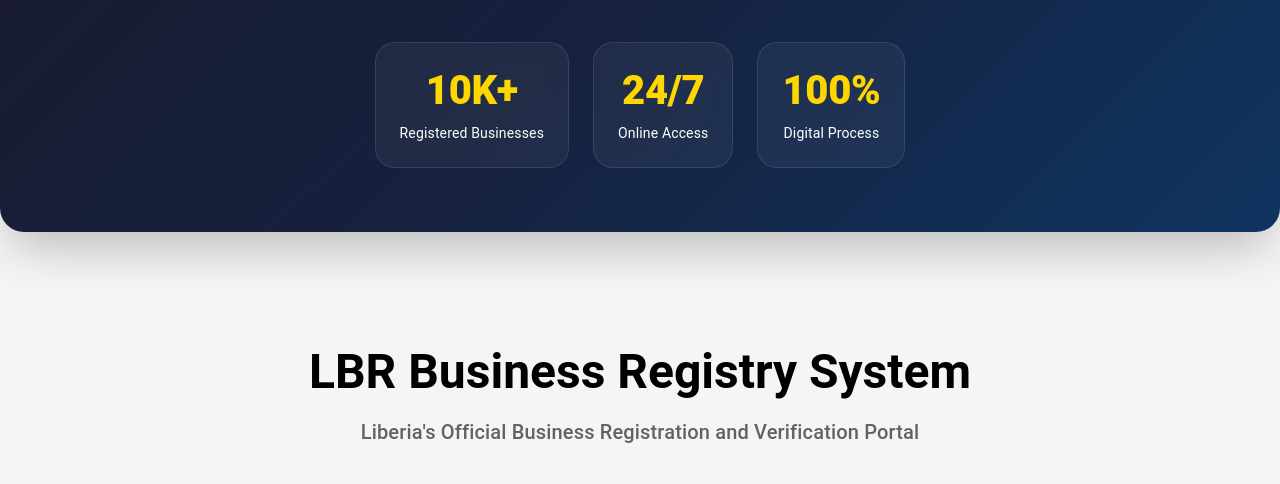
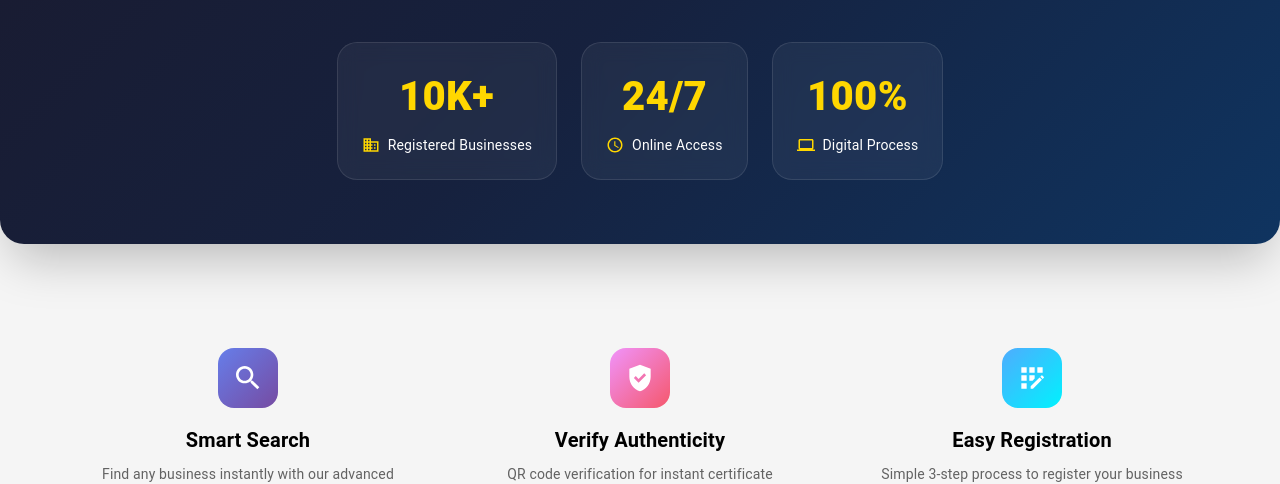
Before and after one commit to digitalliberia/lbr-frontend, a React (Create React App) app: page / in a window 1280 px wide. Shown: the part 321-805 px from the top of the page. Built offline with nearby package versions, Linux system fonts and the light colour scheme; no server answers; the HTML template or start-up script is replaced by a standard one.

Commit message:
Update PublicLayout.js

```diff
--- a/src/layouts/PublicLayout.js
+++ b/src/layouts/PublicLayout.js
@@ -11,9 +11,12 @@ import HomeIcon from '@mui/icons-material/Home';
 import LocationOnIcon from '@mui/icons-material/LocationOn';
 import PhoneIcon from '@mui/icons-material/Phone';
 import EmailIcon from '@mui/icons-material/Email';
-import SchoolIcon from '@mui/icons-material/School';
-import WorkspacePremiumIcon from '@mui/icons-material/WorkspacePremium';
-import SpeedIcon from '@mui/icons-material/Speed';
+import BusinessIcon from '@mui/icons-material/Business';
+import AccessTimeIcon from '@mui/icons-material/AccessTime';
+import ComputerIcon from '@mui/icons-material/Computer';
+import GppGoodIcon from '@mui/icons-material/GppGood';
+import CloudQueueIcon from '@mui/icons-material/CloudQueue';
+import SecurityIcon from '@mui/icons-material/Security';
 
 // Subtle fade in animation only (no blinking)
 const fadeIn = keyframes`
@@ -24,6 +27,25 @@ const fadeIn = keyframes`
   to {
     opacity: 1;
     transform: translateY(0);
+  }
+`;
+
+// Heartbeat animation for stat cards
+const heartbeat = keyframes`
+  0% {
+    transform: scale(1);
+  }
+  ￠ {
+    transform: scale(1.05);
+  }
+  40% {
+    transform: scale(1);
+  }
+  60% {
+    transform: scale(1.03);
+  }
+  100% {
+    transform: scale(1);
   }
 `;
 
@@ -78,6 +100,7 @@ const StatCard = styled(Box)(({ theme }) => ({
   textAlign: 'center',
   transition: 'all 0.3s ease',
   border: '1px solid rgba(255,255,255,0.1)',
+  cursor: 'pointer',
   '&:hover': {
     transform: 'translateY(-5px)',
     background: 'rgba(255,255,255,0.1)',
@@ -85,17 +108,30 @@ const StatCard = styled(Box)(({ theme }) => ({
   },
 }));
 
-const FeatureCard = styled(Box)(({ theme }) => ({
-  background: 'white',
-  borderRadius: '20px',
-  padding: theme.spacing(3),
-  textAlign: 'center',
+const AnimatedStatNumber = styled(Typography)(({ theme }) => ({
+  fontWeight: 800,
+  color: '#FFD700',
+  fontSize: '2.5rem',
+  display: 'inline-block',
+  animation: `${heartbeat} 2s ease-in-out infinite`,
+  '&:hover': {
+    animation: `${heartbeat} 1s ease-in-out infinite`,
+  },
+}));
+
+const FeatureIconWrapper = styled(Box)(({ theme }) => ({
+  background: 'linear-gradient(135deg, #667eea 0%, #764ba2 100%)',
+  borderRadius: '16px',
+  width: '60px',
+  height: '60px',
+  display: 'flex',
+  alignItems: 'center',
+  justifyContent: 'center',
+  marginBottom: theme.spacing(2),
   transition: 'all 0.3s ease',
-  boxShadow: '0 4px 20px rgba(0, 0, 0, 0.08)',
-  height: '100%',
   '&:hover': {
-    transform: 'translateY(-5px)',
-    boxShadow: '0 12px 40px rgba(0, 0, 0, 0.15)',
+    transform: 'rotate(10deg) scale(1.1)',
+    boxShadow: '0 10px 25px rgba(0,0,0,0.2)',
   },
 }));
 
@@ -163,22 +199,58 @@ const PublicLayout = () => {
 
           <Box sx={{ display: 'flex', justifyContent: 'center', gap: 3, mt: 5, flexWrap: 'wrap' }}>
             <StatCard>
-              <Typography variant="h2" sx={{ fontWeight: 800, color: '#FFD700', fontSize: '2.5rem' }}>10K+</Typography>
-              <Typography variant="body2" sx={{ color: 'white', mt: 1 }}>Registered Businesses</Typography>
+              <AnimatedStatNumber>10K+</AnimatedStatNumber>
+              <Box sx={{ display: 'flex', alignItems: 'center', justifyContent: 'center', gap: 1, mt: 1 }}>
+                <BusinessIcon sx={{ fontSize: 18, color: '#FFD700' }} />
+                <Typography variant="body2" sx={{ color: 'white' }}>Registered Businesses</Typography>
+              </Box>
             </StatCard>
             <StatCard>
-              <Typography variant="h2" sx={{ fontWeight: 800, color: '#FFD700', fontSize: '2.5rem' }}>24/7</Typography>
-              <Typography variant="body2" sx={{ color: 'white', mt: 1 }}>Online Access</Typography>
+              <AnimatedStatNumber>24/7</AnimatedStatNumber>
+              <Box sx={{ display: 'flex', alignItems: 'center', justifyContent: 'center', gap: 1, mt: 1 }}>
+                <AccessTimeIcon sx={{ fontSize: 18, color: '#FFD700' }} />
+                <Typography variant="body2" sx={{ color: 'white' }}>Online Access</Typography>
+              </Box>
             </StatCard>
             <StatCard>
-              <Typography variant="h2" sx={{ fontWeight: 800, color: '#FFD700', fontSize: '2.5rem' }}>100%</Typography>
-              <Typography variant="body2" sx={{ color: 'white', mt: 1 }}>Digital Process</Typography>
+              <AnimatedStatNumber>100%</AnimatedStatNumber>
+              <Box sx={{ display: 'flex', alignItems: 'center', justifyContent: 'center', gap: 1, mt: 1 }}>
+                <ComputerIcon sx={{ fontSize: 18, color: '#FFD700' }} />
+                <Typography variant="body2" sx={{ color: 'white' }}>Digital Process</Typography>
+              </Box>
             </StatCard>
           </Box>
         </Box>
       </HeroSection>
 
       <Container maxWidth="lg" sx={{ py: 6 }}>
+        {/* Feature Cards Section */}
+        <Box sx={{ display: 'grid', gridTemplateColumns: { xs: '1fr', sm: 'repeat(2, 1fr)', md: 'repeat(3, 1fr)' }, gap: 3, mb: 6 }}>
+          <Box sx={{ textAlign: 'center', p: 3 }}>
+            <FeatureIconWrapper sx={{ margin: '0 auto', background: 'linear-gradient(135deg, #667eea 0%, #764ba2 100%)' }}>
+              <SearchIcon sx={{ fontSize: 32, color: 'white' }} />
+            </FeatureIconWrapper>
+            <Typography variant="h6" sx={{ fontWeight: 700, mt: 2, mb: 1 }}>Smart Search</Typography>
+            <Typography variant="body2" color="textSecondary">Find any business instantly with our advanced search engine</Typography>
+          </Box>
+
+          <Box sx={{ textAlign: 'center', p: 3 }}>
+            <FeatureIconWrapper sx={{ margin: '0 auto', background: 'linear-gradient(135deg, #f093fb 0%, #f5576c 100%)' }}>
+              <GppGoodIcon sx={{ fontSize: 32, color: 'white' }} />
+            </FeatureIconWrapper>
+            <Typography variant="h6" sx={{ fontWeight: 700, mt: 2, mb: 1 }}>Verify Authenticity</Typography>
+            <Typography variant="body2" color="textSecondary">QR code verification for instant certificate validation</Typography>
+          </Box>
+
+          <Box sx={{ textAlign: 'center', p: 3 }}>
+            <FeatureIconWrapper sx={{ margin: '0 auto', background: 'linear-gradient(135deg, #4facfe 0%, #00f2fe 100%)' }}>
+              <AppRegistrationIcon sx={{ fontSize: 32, color: 'white' }} />
+            </FeatureIconWrapper>
+            <Typography variant="h6" sx={{ fontWeight: 700, mt: 2, mb: 1 }}>Easy Registration</Typography>
+            <Typography variant="body2" color="textSecondary">Simple 3-step process to register your business online</Typography>
+          </Box>
+        </Box>
+
         <Outlet />
       </Container>
 
```
